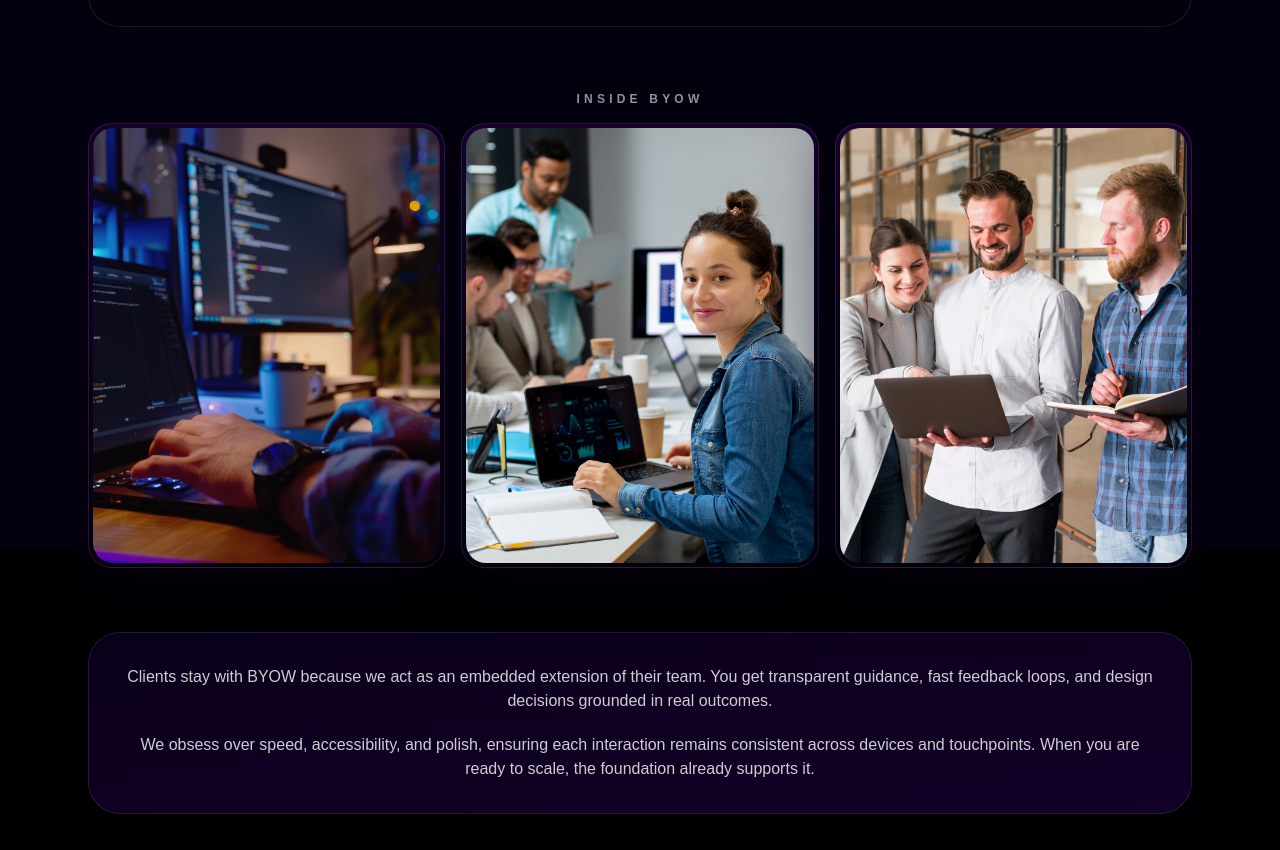
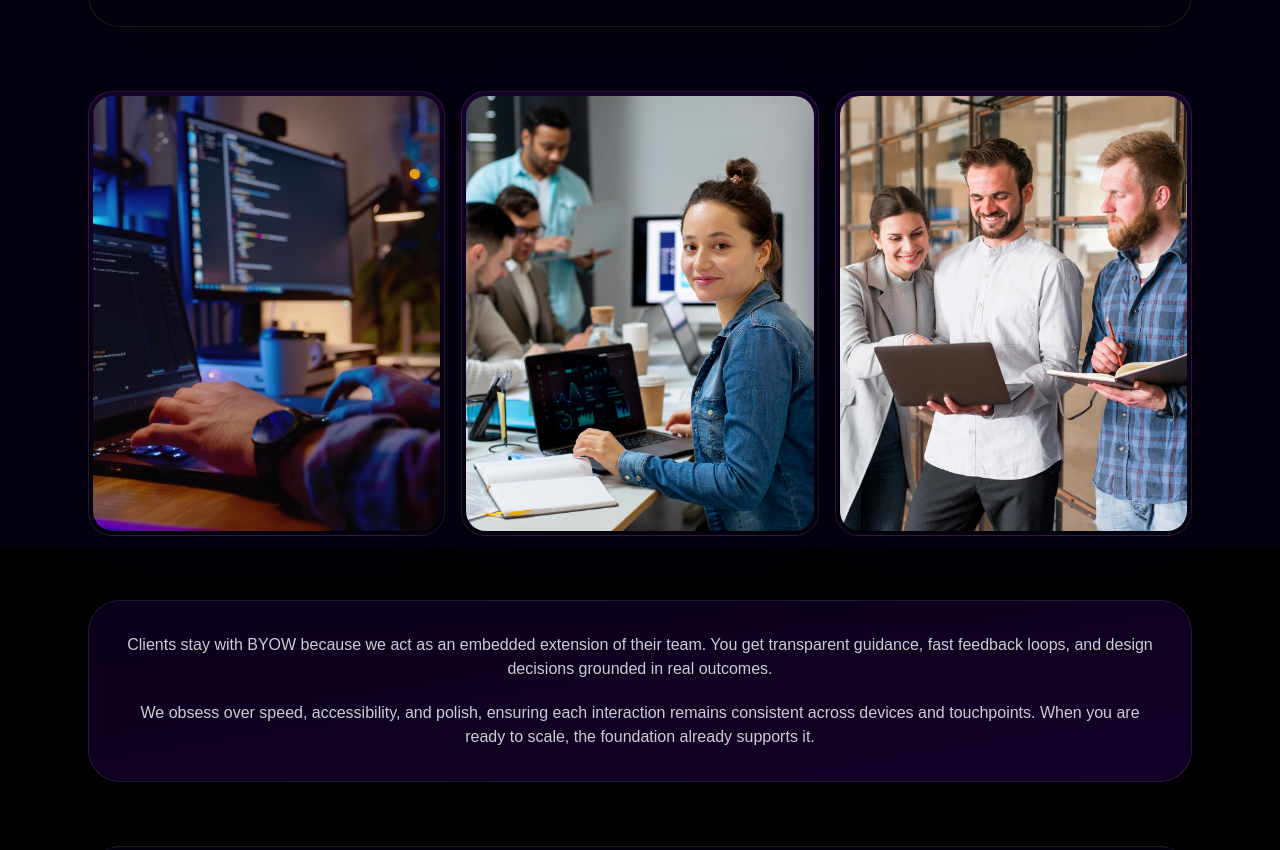
Before and after one commit to codezelat/byow-static-site, a Next.js app: page /about in a window 1280 px wide. Shown: the part 1052-1902 px from the top of the page. Built offline with nearby package versions, Linux system fonts and the light colour scheme; grey boxes are pictures that could not be loaded; a web font is replaced by a local one.

Commit message:
refactor: Remove redundant text from gallery section for improved clarity

```diff
--- a/app/components/sections/about/MiddleContainerAbout.tsx
+++ b/app/components/sections/about/MiddleContainerAbout.tsx
@@ -130,9 +130,6 @@ export default function MiddleContainerAbout() {
 
       {/* Third Section - Gallery */}
       <div className="space-y-4">
-        <p className="text-xs font-semibold uppercase tracking-[0.35em] text-white/60">
-          Inside BYOW
-        </p>
         <div className="grid gap-4 sm:grid-cols-2 lg:grid-cols-3">
           {galleryImages.map((image) => (
             <div
```
